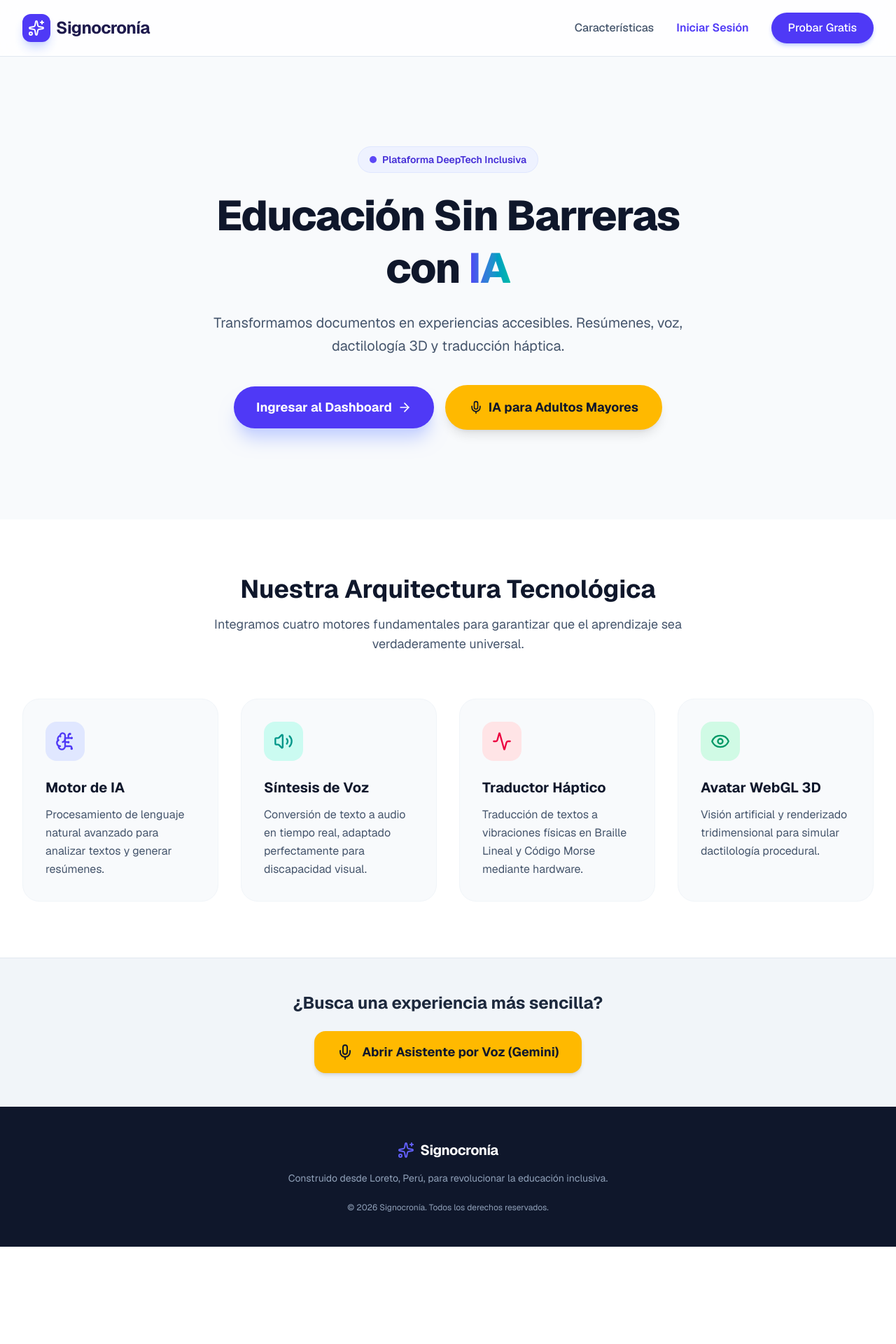
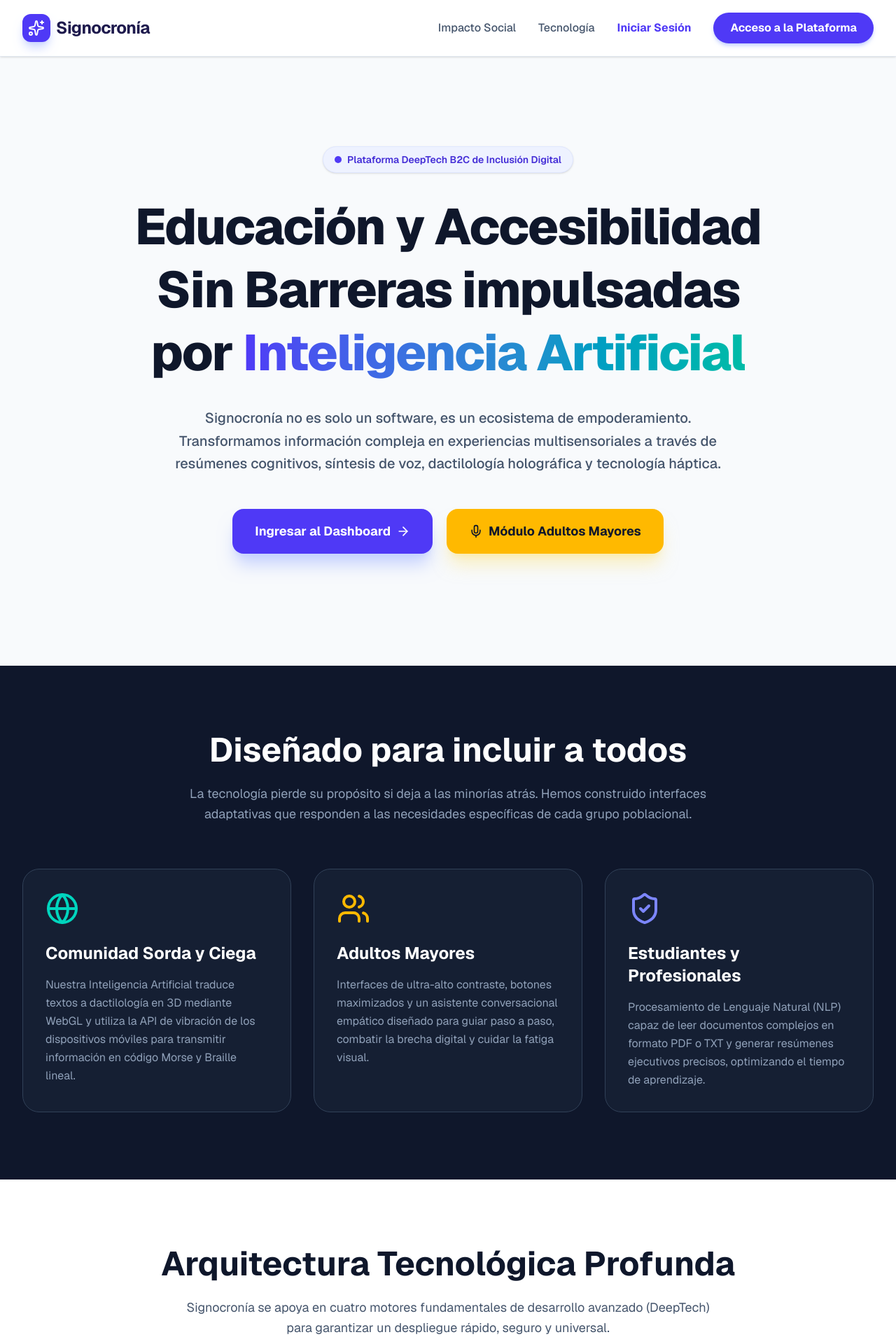
Before and after one commit to pybankai-prog/signocronia-mvp, a Next.js app: page / in a window 1280 px wide. Shown: the top 1920 px of the page at 70% size. Before the commit the page ends 1781 px from the top, so only its background shows below. Built offline with nearby package versions, Linux system fonts and the light colour scheme.

Commit message:
Landing page super expansiva y profesional

```diff
--- a/app/page.tsx
+++ b/app/page.tsx
@@ -2,7 +2,7 @@
 
 import React, { useState } from 'react';
 import Link from 'next/link';
-import { BrainCircuit, Volume2, Activity, Eye, Menu, X, ArrowRight, Sparkles, Mic } from 'lucide-react';
+import { BrainCircuit, Volume2, Activity, Eye, Menu, X, ArrowRight, Sparkles, Mic, ShieldCheck, Globe, Users } from 'lucide-react';
 
 export default function LandingPage() {
   const [isMobileMenuOpen, setIsMobileMenuOpen] = useState(false);
@@ -11,7 +11,7 @@ export default function LandingPage() {
     <div className="min-h-screen bg-slate-50 font-sans text-slate-900 overflow-x-hidden">
 
       {/* ---------------- NAVBAR ---------------- */}
-      <header className="bg-white/80 backdrop-blur-md sticky top-0 z-50 border-b border-slate-200">
+      <header className="bg-white/90 backdrop-blur-md sticky top-0 z-50 border-b border-slate-200 shadow-sm">
         <div className="max-w-7xl mx-auto px-4 sm:px-6 lg:px-8">
           <div className="flex justify-between items-center h-20">
             <div className="flex items-center gap-2">
@@ -22,10 +22,11 @@ export default function LandingPage() {
             </div>
 
             <nav className="hidden md:flex items-center gap-8 font-medium text-slate-600">
-              <a href="#caracteristicas" className="hover:text-indigo-600 transition-colors">Características</a>
-              <Link href="/login" className="text-indigo-600 hover:text-indigo-700 font-semibold">Iniciar Sesión</Link>
-              <Link href="/login" className="bg-indigo-600 hover:bg-indigo-700 text-white px-6 py-2.5 rounded-full transition-all shadow-md shadow-indigo-200">
-                Probar Gratis
+              <a href="#impacto" className="hover:text-indigo-600 transition-colors">Impacto Social</a>
+              <a href="#tecnologia" className="hover:text-indigo-600 transition-colors">Tecnología</a>
+              <Link href="/login" className="text-indigo-600 hover:text-indigo-700 font-bold">Iniciar Sesión</Link>
+              <Link href="/login" className="bg-indigo-600 hover:bg-indigo-700 text-white px-6 py-2.5 rounded-full transition-all shadow-md shadow-indigo-200 font-bold">
+                Acceso a la Plataforma
               </Link>
             </nav>
 
@@ -38,119 +39,171 @@ export default function LandingPage() {
           </div>
         </div>
 
+        {/* Menú Móvil */}
         {isMobileMenuOpen && (
-          <div className="md:hidden bg-white border-b border-slate-200 px-4 pt-2 pb-6 shadow-xl absolute w-full left-0">
-            <a href="#caracteristicas" onClick={() => setIsMobileMenuOpen(false)} className="block text-slate-600 font-medium py-3 border-b border-slate-100">Características</a>
+          <div className="md:hidden bg-white border-b border-slate-200 px-4 pt-2 pb-6 shadow-xl absolute w-full left-0 animate-in slide-in-from-top-2">
+            <a href="#impacto" onClick={() => setIsMobileMenuOpen(false)} className="block text-slate-600 font-medium py-3 border-b border-slate-100">Impacto Social</a>
+            <a href="#tecnologia" onClick={() => setIsMobileMenuOpen(false)} className="block text-slate-600 font-medium py-3 border-b border-slate-100">Tecnología Base</a>
             <Link href="/login" className="block text-indigo-600 font-bold py-3 mt-2 text-center">Iniciar Sesión</Link>
-            <Link href="/login" className="block bg-indigo-600 text-white text-center px-6 py-3.5 rounded-xl font-bold mt-3 shadow-md">Comenzar Gratis Ahora</Link>
+            <Link href="/login" className="block bg-indigo-600 text-white text-center px-6 py-3.5 rounded-xl font-bold mt-3 shadow-md">Acceder a la Plataforma</Link>
           </div>
         )}
       </header>
 
       {/* ---------------- HERO SECTION ---------------- */}
-      <section className="relative pt-16 pb-20 md:pt-32 md:pb-32 overflow-hidden">
+      <section className="relative pt-20 pb-24 md:pt-32 md:pb-40 overflow-hidden">
         <div className="max-w-7xl mx-auto px-4 sm:px-6 lg:px-8 relative z-10">
-          <div className="text-center max-w-3xl mx-auto">
-            <div className="inline-flex items-center gap-2 px-4 py-2 rounded-full bg-indigo-50 border border-indigo-100 text-indigo-700 font-semibold text-xs md:text-sm mb-6">
+          <div className="text-center max-w-4xl mx-auto">
+            <div className="inline-flex items-center gap-2 px-4 py-2 rounded-full bg-indigo-50 border border-indigo-100 text-indigo-700 font-semibold text-xs md:text-sm mb-8 shadow-sm">
               <span className="flex h-2.5 w-2.5 rounded-full bg-indigo-600 animate-pulse"></span>
-              Plataforma DeepTech Inclusiva
+              Plataforma DeepTech B2C de Inclusión Digital
             </div>
-            <h1 className="text-4xl md:text-6xl font-extrabold tracking-tight text-slate-900 mb-6 leading-tight">
-              Educación Sin Barreras con <span className="text-transparent bg-clip-text bg-gradient-to-r from-indigo-600 to-teal-500">IA</span>
+
+            <h1 className="text-4xl md:text-6xl lg:text-7xl font-extrabold tracking-tight text-slate-900 mb-8 leading-tight">
+              Educación y Accesibilidad Sin Barreras impulsadas por <span className="text-transparent bg-clip-text bg-gradient-to-r from-indigo-600 to-teal-500">Inteligencia Artificial</span>
             </h1>
-            <p className="text-lg md:text-xl text-slate-600 mb-10 leading-relaxed px-2 md:px-0">
-              Transformamos documentos en experiencias accesibles. Resúmenes, voz, dactilología 3D y traducción háptica.
+
+            <p className="text-lg md:text-xl text-slate-600 mb-12 leading-relaxed px-4 md:px-12 font-medium">
+              Signocronía no es solo un software, es un ecosistema de empoderamiento. Transformamos información compleja en experiencias multisensoriales a través de resúmenes cognitivos, síntesis de voz, dactilología holográfica y tecnología háptica.
             </p>
 
-            {/* BOTONES SIMPLIFICADOS */}
-            <div className="flex flex-col sm:flex-row items-center justify-center gap-4 px-2 sm:px-0">
-              <Link href="/login" className="w-full sm:w-auto bg-indigo-600 hover:bg-indigo-700 text-white px-8 py-4 rounded-xl md:rounded-full font-bold text-lg transition-all shadow-xl shadow-indigo-200 flex items-center justify-center gap-2">
+            <div className="flex flex-col sm:flex-row items-center justify-center gap-5 px-4 sm:px-0">
+              <Link href="/login" className="w-full sm:w-auto bg-indigo-600 hover:bg-indigo-700 text-white px-8 py-4.5 rounded-2xl font-bold text-lg transition-all shadow-xl shadow-indigo-200 flex items-center justify-center gap-2">
                 Ingresar al Dashboard <ArrowRight className="w-5 h-5" />
               </Link>
+              <Link href="/adultos-mayores" className="w-full sm:w-auto bg-amber-400 hover:bg-amber-500 text-slate-900 px-8 py-4.5 rounded-2xl font-bold text-lg transition-all shadow-xl shadow-amber-200/50 flex items-center justify-center gap-2">
+                <Mic className="w-5 h-5" /> Módulo Adultos Mayores
+              </Link>
+            </div>
+          </div>
+        </div>
 
-              {/* NUEVO BOTÓN DIRECTO A GEMINI */}
-              <a
-                href="https://gemini.google.com"
-                target="_blank"
-                rel="noopener noreferrer"
-                className="w-full sm:w-auto bg-amber-400 hover:bg-amber-500 text-slate-900 border-2 border-amber-400 px-8 py-4 rounded-xl md:rounded-full font-bold text-lg transition-all flex items-center justify-center shadow-lg"
-              >
-                <Mic className="w-5 h-5 mr-2" /> IA para Adultos Mayores
-              </a>
+        {/* Decoración de fondo */}
+        <div className="absolute top-1/2 left-1/2 -translate-x-1/2 -translate-y-1/2 w-[800px] h-[800px] md:w-[1000px] md:h-[1000px] bg-gradient-to-tr from-indigo-100/60 to-teal-50/60 rounded-full blur-3xl -z-10 pointer-events-none"></div>
+      </section>
+
+      {/* ---------------- SECCIÓN DE IMPACTO SOCIAL (NUEVA) ---------------- */}
+      <section id="impacto" className="py-24 bg-slate-900 text-white relative overflow-hidden">
+        <div className="max-w-7xl mx-auto px-4 sm:px-6 lg:px-8 relative z-10">
+          <div className="text-center mb-16">
+            <h2 className="text-3xl md:text-5xl font-bold mb-6">Diseñado para incluir a todos</h2>
+            <p className="text-slate-400 max-w-3xl mx-auto text-lg leading-relaxed">
+              La tecnología pierde su propósito si deja a las minorías atrás. Hemos construido interfaces adaptativas que responden a las necesidades específicas de cada grupo poblacional.
+            </p>
+          </div>
+
+          <div className="grid grid-cols-1 md:grid-cols-3 gap-8">
+            <div className="bg-slate-800/50 p-8 rounded-3xl border border-slate-700 hover:bg-slate-800 transition-colors">
+              <Globe className="w-12 h-12 text-teal-400 mb-6" />
+              <h3 className="text-2xl font-bold mb-4">Comunidad Sorda y Ciega</h3>
+              <p className="text-slate-400 leading-relaxed">
+                Nuestra Inteligencia Artificial traduce textos a dactilología en 3D mediante WebGL y utiliza la API de vibración de los dispositivos móviles para transmitir información en código Morse y Braille lineal.
+              </p>
+            </div>
+
+            <div className="bg-slate-800/50 p-8 rounded-3xl border border-slate-700 hover:bg-slate-800 transition-colors">
+              <Users className="w-12 h-12 text-amber-400 mb-6" />
+              <h3 className="text-2xl font-bold mb-4">Adultos Mayores</h3>
+              <p className="text-slate-400 leading-relaxed">
+                Interfaces de ultra-alto contraste, botones maximizados y un asistente conversacional empático diseñado para guiar paso a paso, combatir la brecha digital y cuidar la fatiga visual.
+              </p>
+            </div>
+
+            <div className="bg-slate-800/50 p-8 rounded-3xl border border-slate-700 hover:bg-slate-800 transition-colors">
+              <ShieldCheck className="w-12 h-12 text-indigo-400 mb-6" />
+              <h3 className="text-2xl font-bold mb-4">Estudiantes y Profesionales</h3>
+              <p className="text-slate-400 leading-relaxed">
+                Procesamiento de Lenguaje Natural (NLP) capaz de leer documentos complejos en formato PDF o TXT y generar resúmenes ejecutivos precisos, optimizando el tiempo de aprendizaje.
+              </p>
             </div>
           </div>
         </div>
       </section>
 
-      {/* ---------------- CARACTERÍSTICAS ---------------- */}
-      <section id="caracteristicas" className="py-20 bg-white">
+      {/* ---------------- SECCIÓN DE TECNOLOGÍA (CARACTERÍSTICAS) ---------------- */}
+      <section id="tecnologia" className="py-24 bg-white">
         <div className="max-w-7xl mx-auto px-4 sm:px-6 lg:px-8">
-          <div className="text-center mb-16 px-4">
-            <h2 className="text-3xl md:text-4xl font-bold text-slate-900 mb-4">Nuestra Arquitectura Tecnológica</h2>
-            <p className="text-slate-600 max-w-2xl mx-auto text-lg">Integramos cuatro motores fundamentales para garantizar que el aprendizaje sea verdaderamente universal.</p>
+          <div className="text-center mb-20">
+            <h2 className="text-3xl md:text-5xl font-bold text-slate-900 mb-6">Arquitectura Tecnológica Profunda</h2>
+            <p className="text-slate-600 max-w-3xl mx-auto text-lg leading-relaxed">
+              Signocronía se apoya en cuatro motores fundamentales de desarrollo avanzado (DeepTech) para garantizar un despliegue rápido, seguro y universal.
+            </p>
           </div>
 
-          <div className="grid grid-cols-1 sm:grid-cols-2 lg:grid-cols-4 gap-6 md:gap-8">
-            <div className="bg-slate-50 rounded-3xl p-6 md:p-8 border border-slate-100 hover:shadow-xl transition-all group">
-              <div className="w-14 h-14 bg-indigo-100 text-indigo-600 rounded-2xl flex items-center justify-center mb-6 group-hover:scale-110 transition-transform">
-                <BrainCircuit className="w-7 h-7" />
+          <div className="grid grid-cols-1 sm:grid-cols-2 lg:grid-cols-4 gap-8">
+            <div className="bg-slate-50 rounded-3xl p-8 border border-slate-100 hover:shadow-2xl transition-all duration-300 hover:-translate-y-2 group">
+              <div className="w-16 h-16 bg-indigo-100 text-indigo-600 rounded-2xl flex items-center justify-center mb-6 group-hover:scale-110 transition-transform">
+                <BrainCircuit className="w-8 h-8" />
               </div>
-              <h3 className="text-xl font-bold text-slate-900 mb-3">Motor de IA</h3>
-              <p className="text-slate-600 leading-relaxed">Procesamiento de lenguaje natural avanzado para analizar textos y generar resúmenes.</p>
+              <h3 className="text-xl font-bold text-slate-900 mb-4">Motor de Inteligencia Artificial</h3>
+              <p className="text-slate-600 leading-relaxed text-sm">
+                Integración directa con modelos generativos de última generación. Analiza semánticamente la información para reestructurarla en formatos más fáciles de digerir.
+              </p>
             </div>
 
-            <div className="bg-slate-50 rounded-3xl p-6 md:p-8 border border-slate-100 hover:shadow-xl transition-all group">
-              <div className="w-14 h-14 bg-teal-100 text-teal-600 rounded-2xl flex items-center justify-center mb-6 group-hover:scale-110 transition-transform">
-                <Volume2 className="w-7 h-7" />
+            <div className="bg-slate-50 rounded-3xl p-8 border border-slate-100 hover:shadow-2xl transition-all duration-300 hover:-translate-y-2 group">
+              <div className="w-16 h-16 bg-teal-100 text-teal-600 rounded-2xl flex items-center justify-center mb-6 group-hover:scale-110 transition-transform">
+                <Volume2 className="w-8 h-8" />
               </div>
-              <h3 className="text-xl font-bold text-slate-900 mb-3">Síntesis de Voz</h3>
-              <p className="text-slate-600 leading-relaxed">Conversión de texto a audio en tiempo real, adaptado perfectamente para discapacidad visual.</p>
+              <h3 className="text-xl font-bold text-slate-900 mb-4">Síntesis de Voz Nativa</h3>
+              <p className="text-slate-600 leading-relaxed text-sm">
+                Implementación de la Web Speech API para convertir texto a audio en tiempo real, adaptado con acento local y controles de velocidad para discapacidad visual.
+              </p>
             </div>
 
-            <div className="bg-slate-50 rounded-3xl p-6 md:p-8 border border-slate-100 hover:shadow-xl transition-all group">
-              <div className="w-14 h-14 bg-rose-100 text-rose-600 rounded-2xl flex items-center justify-center mb-6 group-hover:scale-110 transition-transform">
-                <Activity className="w-7 h-7" />
+            <div className="bg-slate-50 rounded-3xl p-8 border border-slate-100 hover:shadow-2xl transition-all duration-300 hover:-translate-y-2 group">
+              <div className="w-16 h-16 bg-rose-100 text-rose-600 rounded-2xl flex items-center justify-center mb-6 group-hover:scale-110 transition-transform">
+                <Activity className="w-8 h-8" />
               </div>
-              <h3 className="text-xl font-bold text-slate-900 mb-3">Traductor Háptico</h3>
-              <p className="text-slate-600 leading-relaxed">Traducción de textos a vibraciones físicas en Braille Lineal y Código Morse mediante hardware.</p>
+              <h3 className="text-xl font-bold text-slate-900 mb-4">Traductor Háptico Universal</h3>
+              <p className="text-slate-600 leading-relaxed text-sm">
+                Algoritmos matemáticos que sincronizan el texto con el motor físico del hardware (celulares/tablets) para emitir pulsaciones táctiles interpretables.
+              </p>
             </div>
 
-            <div className="bg-slate-50 rounded-3xl p-6 md:p-8 border border-slate-100 hover:shadow-xl transition-all group">
-              <div className="w-14 h-14 bg-emerald-100 text-emerald-600 rounded-2xl flex items-center justify-center mb-6 group-hover:scale-110 transition-transform">
-                <Eye className="w-7 h-7" />
+            <div className="bg-slate-50 rounded-3xl p-8 border border-slate-100 hover:shadow-2xl transition-all duration-300 hover:-translate-y-2 group">
+              <div className="w-16 h-16 bg-emerald-100 text-emerald-600 rounded-2xl flex items-center justify-center mb-6 group-hover:scale-110 transition-transform">
+                <Eye className="w-8 h-8" />
               </div>
-              <h3 className="text-xl font-bold text-slate-900 mb-3">Avatar WebGL 3D</h3>
-              <p className="text-slate-600 leading-relaxed">Visión artificial y renderizado tridimensional para simular dactilología procedural.</p>
+              <h3 className="text-xl font-bold text-slate-900 mb-4">Renderizado WebGL 3D</h3>
+              <p className="text-slate-600 leading-relaxed text-sm">
+                Uso de React Three Fiber y Computer Vision (Lectura de manos por IA) para proyectar un avatar holográfico procedural que interactúa con el usuario.
+              </p>
             </div>
           </div>
         </div>
       </section>
 
-      {/* ---------------- BANNER MINIMALISTA (Tercera Edad) ---------------- */}
-      <section className="bg-slate-100 py-12 border-t border-slate-200">
-        <div className="max-w-4xl mx-auto px-4 text-center">
-          <h2 className="text-2xl font-bold text-slate-800 mb-6">¿Busca una experiencia más sencilla?</h2>
-          <a
-            href="https://gemini.google.com"
-            target="_blank"
-            rel="noopener noreferrer"
-            className="inline-flex items-center justify-center gap-3 bg-amber-400 hover:bg-amber-500 text-slate-900 px-8 py-4 rounded-2xl font-bold text-lg transition-transform hover:scale-105 shadow-md"
+      {/* ---------------- BANNER INCLUSIVO (Tercera Edad) ---------------- */}
+      <section className="bg-indigo-900 py-16 border-y border-indigo-800">
+        <div className="max-w-5xl mx-auto px-4 text-center">
+          <h2 className="text-3xl font-bold text-white mb-6">Asistente Especializado para la Tercera Edad</h2>
+          <p className="text-indigo-200 mb-10 max-w-2xl mx-auto text-lg">
+            Hemos configurado un agente de Inteligencia Artificial que comprende las necesidades del adulto mayor. Es paciente, responde con voz, usa letras grandes y cuida su bienestar.
+          </p>
+
+          <Link
+            href="/adultos-mayores"
+            className="inline-flex items-center justify-center gap-3 bg-amber-400 hover:bg-amber-500 text-slate-900 px-10 py-5 rounded-2xl font-bold text-xl transition-transform hover:scale-105 shadow-[0_10px_20px_rgba(0,0,0,0.3)]"
           >
-            <Mic className="w-6 h-6" />
-            Abrir Asistente por Voz (Gemini)
-          </a>
+            <Mic className="w-7 h-7" />
+            Acceder al Módulo de Voz
+          </Link>
         </div>
       </section>
 
       {/* ---------------- FOOTER ---------------- */}
-      <footer className="bg-slate-900 text-slate-400 py-12">
-        <div className="max-w-7xl mx-auto px-4 text-center">
-          <div className="flex justify-center items-center gap-2 mb-4">
+      <footer className="bg-slate-950 text-slate-500 py-16">
+        <div className="max-w-7xl mx-auto px-4 flex flex-col md:flex-row justify-between items-center gap-6">
+          <div className="flex items-center gap-2">
             <Sparkles className="w-6 h-6 text-indigo-500" />
             <span className="font-bold text-xl text-white tracking-tight">Signocronía</span>
           </div>
-          <p className="mb-6 text-sm">Construido desde Loreto, Perú, para revolucionar la educación inclusiva.</p>
-          <p className="text-xs">© {new Date().getFullYear()} Signocronía. Todos los derechos reservados.</p>
+          <p className="text-sm text-center md:text-left">
+            Construido con propósito desde Loreto, Perú. <br className="md:hidden" />
+            Para revolucionar la educación inclusiva a nivel global.
+          </p>
+          <p className="text-sm font-medium">© {new Date().getFullYear()} Todos los derechos reservados.</p>
         </div>
       </footer>
     </div>
```
